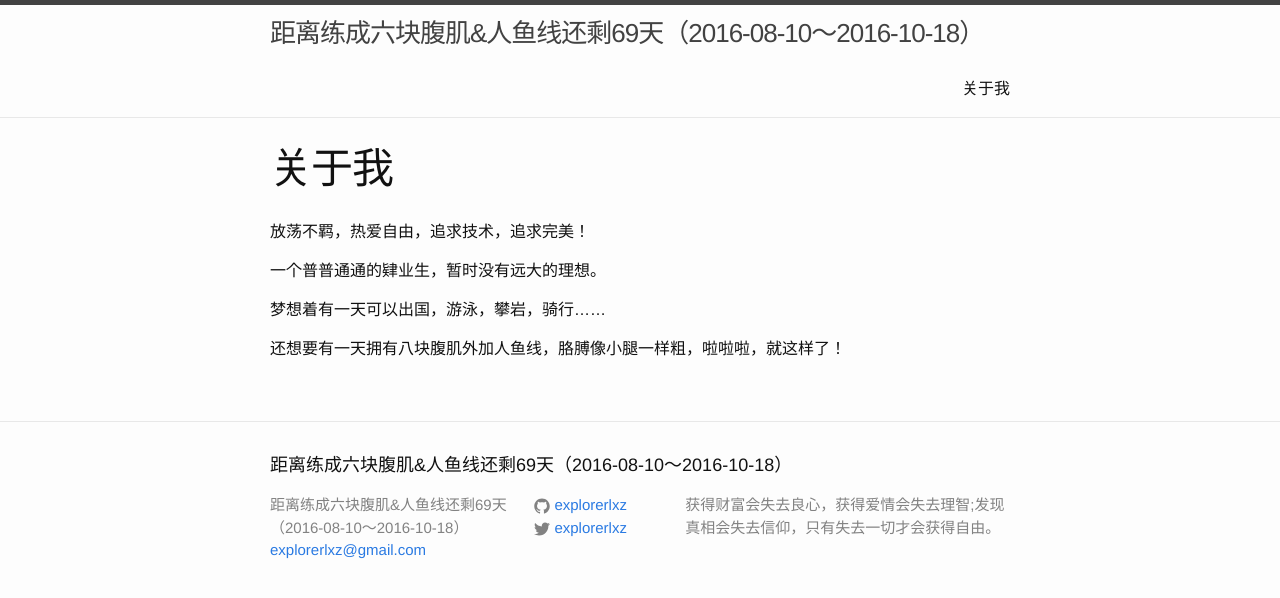
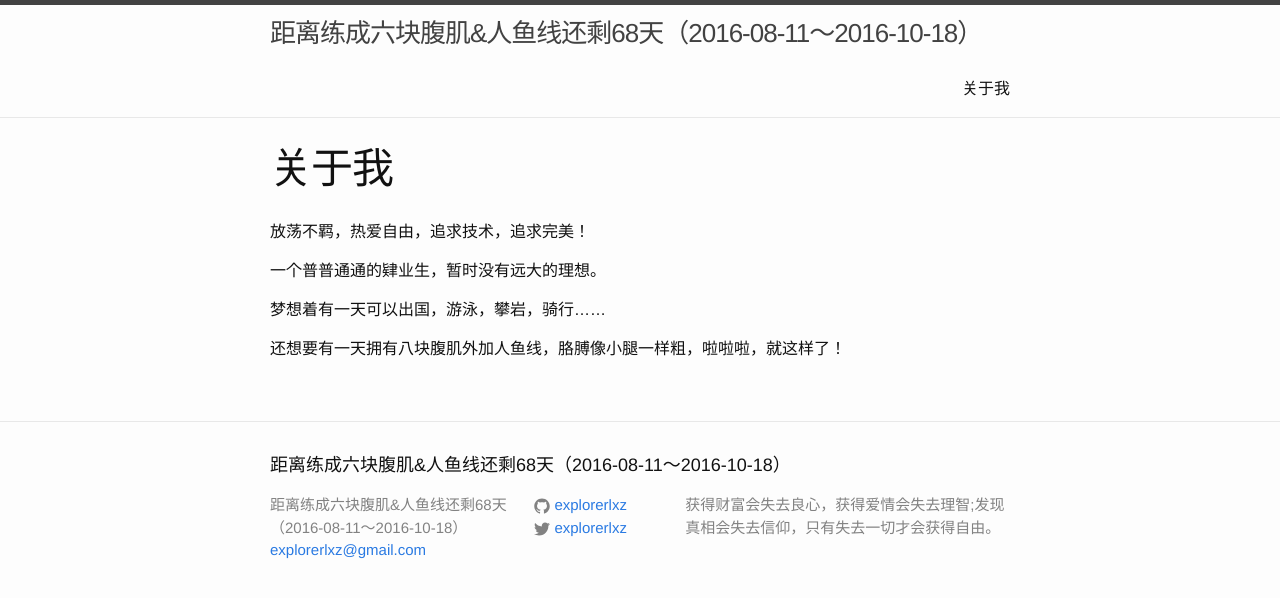
Before and after one commit to explorerlxz/explorerlxz.github.io, a Jekyll site: the page built from about.md, in a window 1280 px wide. Shown: the top 598 px of the page. Built offline with Jekyll 4.4.1, drawn with Linux system fonts in a browser that asks for light colours.

Commit message:
update date

```diff
--- a/_config.yml
+++ b/_config.yml
@@ -6,7 +6,7 @@
 # 'jekyll serve'. If you change this file, please restart the server process.
 
 # Site settings
-title: 距离练成六块腹肌&人鱼线还剩69天（2016-08-10～2016-10-18）
+title: 距离练成六块腹肌&人鱼线还剩68天（2016-08-11～2016-10-18）
 email: explorerlxz@gmail.com
 description: > # this means to ignore newlines until "baseurl:"
     获得财富会失去良心，获得爱情会失去理智;发现真相会失去信仰，只有失去一切才会获得自由。
```
